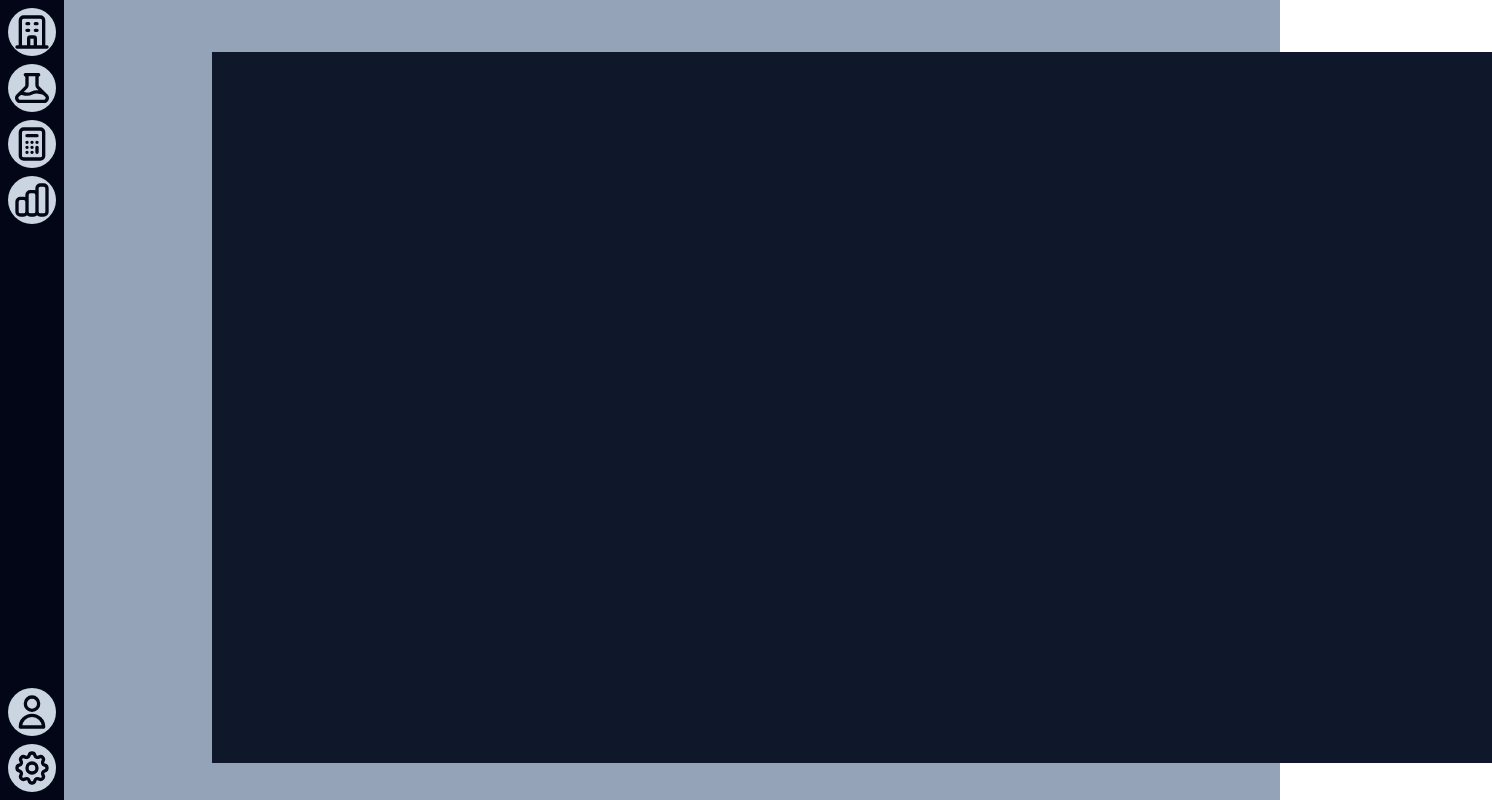
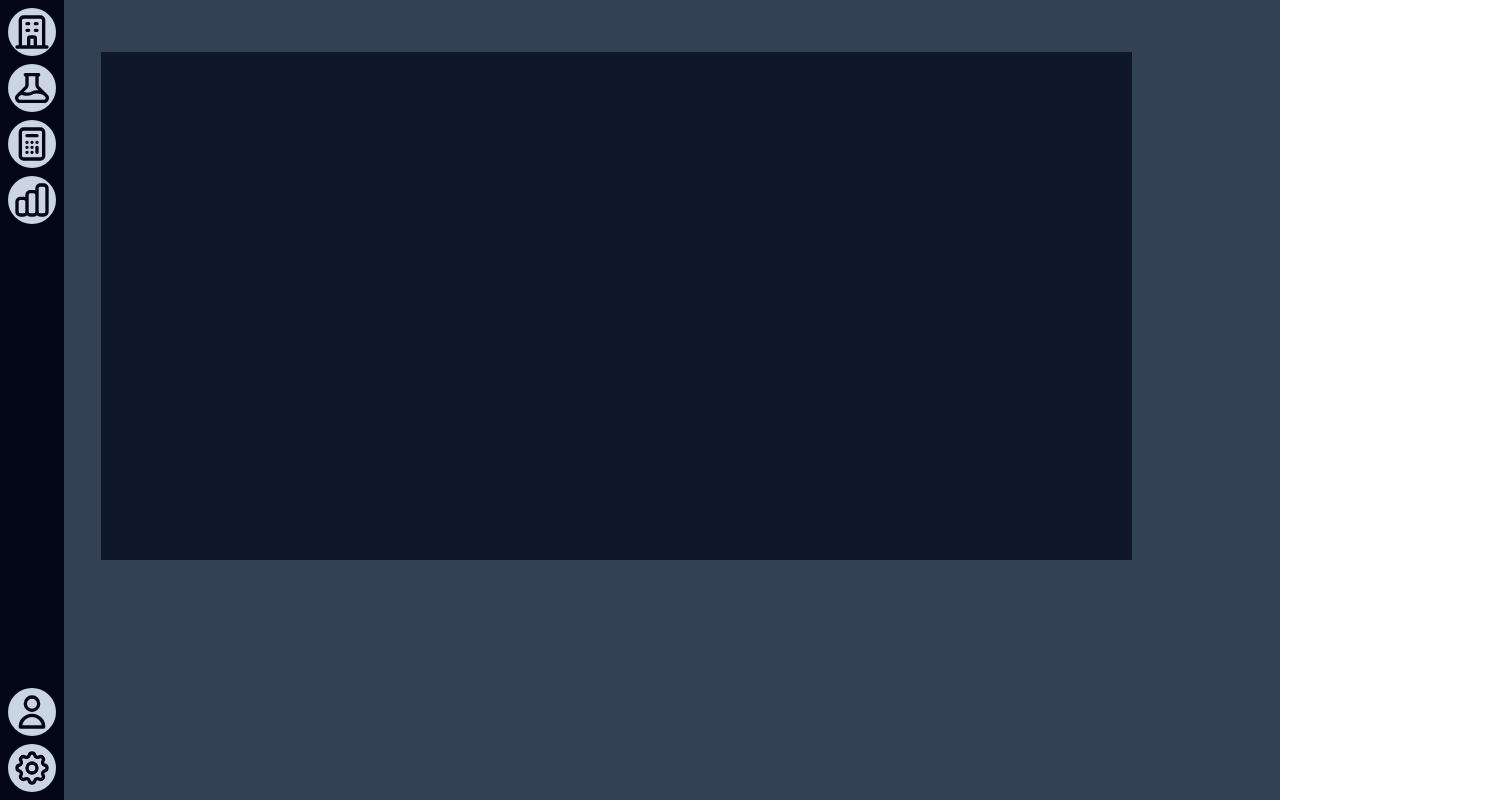
Before and after one commit to stasfr/LogisticGame, a Nuxt app: page / in a window 1280 px wide. Shown: the whole page, 1492 px wide, since content can reach past the window. Built offline with nearby package versions, Linux system fonts and the light colour scheme.

Commit message:
bg swipe logic

```diff
--- a/components/MainApp.vue
+++ b/components/MainApp.vue
@@ -1,76 +1,10 @@
 <template>
   <UISidebar />
-  <div @mousedown="test" @wheel.prevent class="h-screen w-screen bg-slate-400">
-    <div
-      :class="[isDragging ? 'cursor-move' : '']"
-      @mousedown="onMouseDown"
-      @mousemove="onMouseMove"
-      @mouseup="onMouseUp"
-      @mouseleave="onMouseUp"
-      @wheel="onMouseWheel"
-      ref="container"
-      class="container bg-slate-400"
-    >
-      <Playground class="" />
-    </div>
-    <UIMenuWindow v-if="state.isShowWindow"></UIMenuWindow>
-  </div>
+  <Playground />
+  <UIMenuWindow v-if="state.isShowWindow"></UIMenuWindow>
 </template>
 
 <script setup>
 import { useUIStore } from '@/store/ui';
 const state = useUIStore();
-
-const container = ref(null);
-const isDragging = ref(false);
-const startPos = reactive({ x: 0, y: 0 });
-const currentPos = reactive({ x: 0, y: 0 });
-
-const test = event => {
-  if (event.button === 1) {
-    event.preventDefault();
-  }
-};
-
-const onMouseDown = event => {
-  if (event.button === 1) {
-    // Нажатие на колесико мыши
-    event.preventDefault();
-    isDragging.value = true;
-    startPos.x = event.clientX;
-    startPos.y = event.clientY;
-  }
-};
-
-const onMouseMove = event => {
-  if (isDragging.value) {
-    const deltaX = event.clientX - startPos.x;
-    const deltaY = event.clientY - startPos.y;
-    currentPos.x += deltaX;
-    currentPos.y += deltaY;
-    startPos.x = event.clientX;
-    startPos.y = event.clientY;
-    container.value.style.transform = `translate(${currentPos.x}px, ${currentPos.y}px)`;
-  }
-};
-
-const onMouseUp = () => {
-  isDragging.value = false;
-};
-
-const onMouseWheel = event => {
-  // Обработка прокрутки колесика мыши (если необходимо)
-  if (event.button === 1) {
-    event.preventDefault();
-  }
-};
 </script>
-
-<style>
-.container {
-  position: absolute;
-  inset: 52px 240px 37px 212px;
-  touch-action: none;
-  overflow: auto;
-}
-</style>
--- a/components/Playground.vue
+++ b/components/Playground.vue
@@ -1,6 +1,20 @@
 <template>
-  <div class="absolute inset-0 overflow-hidden bg-slate-400">
-    <Scene :sceneOptions="sceneOption" :lineOptions="lineOption" />
+  <div class="absolute inset-0 overflow-hidden bg-slate-700">
+    <div
+      class="absolute inset-0 left-16 w-full overflow-hidden"
+      :class="[isDragging ? 'cursor-move' : '']"
+      @pointerdown="onMouseDown"
+      @pointermove="onMouseMove"
+      @pointerup="onMouseUp"
+      @pointerleave="onMouseUp"
+    >
+      <div
+        ref="container"
+        class="absolute bottom-[240px] left-[37px] right-[212px] top-[52px] touch-none overflow-auto"
+      >
+        <Scene :sceneOptions="sceneOption" :lineOptions="lineOption" />
+      </div>
+    </div>
   </div>
 </template>
 
@@ -11,46 +25,35 @@ const state = useSceneParamsStore();
 const sceneOption = state.sceneTabs;
 const lineOption = state.sceneLines;
 
-// const container = ref(null);
-// const isDragging = ref(false);
-// const startPos = reactive({ x: 0, y: 0 });
-// const currentPos = reactive({ x: 0, y: 0 });
+const container = ref(null);
+const isDragging = ref(false);
+const startPos = reactive({ x: 0, y: 0 });
+const currentPos = reactive({ x: 0, y: 0 });
 
-// const onMouseDown = event => {
-//   if (event.button === 1) {
-//     // Нажатие на колесико мыши
-//     isDragging.value = true;
-//     startPos.x = event.clientX;
-//     startPos.y = event.clientY;
-//   }
-// };
+const onMouseDown = event => {
+  if (event.button === 1) {
+    // Нажатие на колесико мыши
+    event.preventDefault();
+    event.target.setPointerCapture(event.pointerId);
+    isDragging.value = true;
+    startPos.x = event.clientX;
+    startPos.y = event.clientY;
+  }
+};
 
-// const onMouseMove = event => {
-//   if (isDragging.value) {
-//     const deltaX = event.clientX - startPos.x;
-//     const deltaY = event.clientY - startPos.y;
-//     currentPos.x += deltaX;
-//     currentPos.y += deltaY;
-//     startPos.x = event.clientX;
-//     startPos.y = event.clientY;
-//     container.value.style.transform = `translate(${currentPos.x}px, ${currentPos.y}px)`;
-//   }
-// };
+const onMouseMove = event => {
+  if (isDragging.value) {
+    const deltaX = event.clientX - startPos.x;
+    const deltaY = event.clientY - startPos.y;
+    currentPos.x += deltaX;
+    currentPos.y += deltaY;
+    startPos.x = event.clientX;
+    startPos.y = event.clientY;
+    container.value.style.transform = `translate(${currentPos.x}px, ${currentPos.y}px)`;
+  }
+};
 
-// const onMouseUp = () => {
-//   isDragging.value = false;
-// };
-
-// const onMouseWheel = event => {
-//   // Обработка прокрутки колесика мыши (если необходимо)
-// };
+const onMouseUp = () => {
+  isDragging.value = false;
+};
 </script>
-
-<style>
-.container {
-  position: absolute;
-  inset: 52px 240px 37px 212px;
-  touch-action: none;
-  overflow: auto;
-}
-</style>
--- a/components/Scene.vue
+++ b/components/Scene.vue
@@ -1,6 +1,6 @@
 <template>
   <svg
-    class="l-0 t-0 min-w-3168 min-h-2712 absolute block h-full w-full select-none overflow-hidden bg-slate-900"
+    class="min-w-3168 min-h-2712 absolute left-0 top-0 block h-full w-full select-none overflow-hidden bg-slate-900"
   >
     <Tab v-for="tab in props.sceneOptions" :key="tab.id" :options="tab" />
     <TabLine v-for="line in props.lineOptions" :key="line.id" :options="line" />
```
